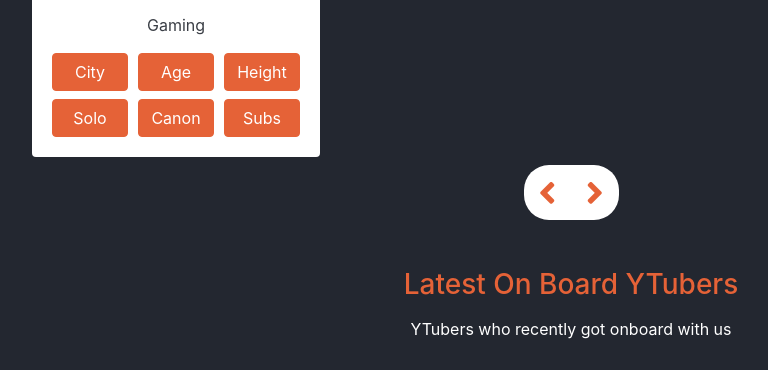
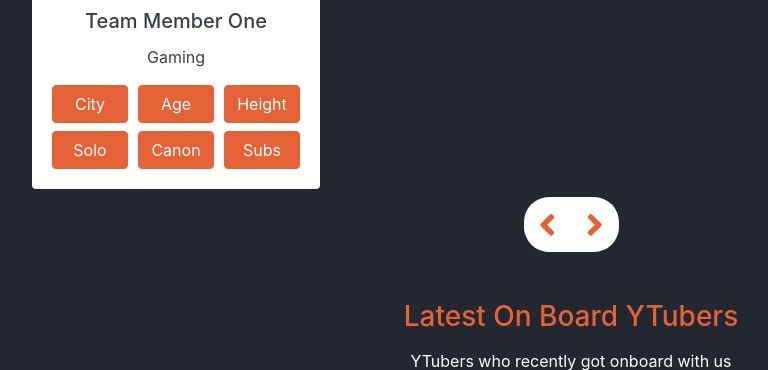
Before and after one commit to kisho1131/HireYoutubers, a Django app: page / in a window 1280 px wide. Shown: the part 3070-3440 px from the top of the page, without its empty margins (69-837 px from the left). Run offline with Django 3.2, Linux system fonts and the light colour scheme.

Commit message:
update static (css)

```diff
--- a/HireYoutubers/static/css/style.css
+++ b/HireYoutubers/static/css/style.css
@@ -76,9 +76,6 @@
 	border-radius: 5px;
 }
 
-.controls {
-}
-
 .controls i {
 	background-color: #fff;
 	padding: 10px 15px;
--- a/HireYoutubers/templates/base.html
+++ b/HireYoutubers/templates/base.html
@@ -16,9 +16,9 @@
 
   <!-- slick cdn -->
   <!-- Add the slick-theme.css if you want default styling -->
-  <link rel="stylesheet" type="text/css" href="//cdn.jsdelivr.net/npm/slick-carousel@1.8.1/slick/slick.css" />
+  <link rel="stylesheet" type="text/css" href="https://cdn.jsdelivr.net/npm/slick-carousel@1.8.1/slick/slick.css" />
   <!-- Add the slick-theme.css if you want default styling -->
-  <link rel="stylesheet" type="text/css" href="//cdn.jsdelivr.net/npm/slick-carousel@1.8.1/slick/slick-theme.css" />
+  <link rel="stylesheet" type="text/css" href="https://cdn.jsdelivr.net/npm/slick-carousel@1.8.1/slick/slick-theme.css" />
   <!-- bootstrap cdn -->
   <link rel="stylesheet" href="https://cdn.jsdelivr.net/npm/bootstrap@4.5.3/dist/css/bootstrap.min.css"
     integrity="sha384-TX8t27EcRE3e/ihU7zmQxVncDAy5uIKz4rEkgIXeMed4M0jlfIDPvg6uqKI2xXr2" crossorigin="anonymous">
--- a/HireYoutubers/templates/webpages/home.html
+++ b/HireYoutubers/templates/webpages/home.html
@@ -4,7 +4,7 @@
 <main class="home">
     <div class="top" data-slick='{"slidesToShow": 1, "slidesToScroll": 1}'>
       <div class="top-banner">
-        <img src="{% static './assets/images/bg-banner.png' %}" alt="" class="img-fluid w-100">
+        <img src="{% static './assets/images/bg-banner.png'%}" alt="" class="img-fluid w-100">
         <div class="top-container d-flex flex-column pl-5">
           <h1>
             For Product
@@ -36,10 +36,10 @@
       </form>
     </section>
 
-    <section class="container mt-3">
+    <section class="container mt-5 mb-5">
       <h3 class="text-center">Featured YTubers</h3>
       <p class="pt-2 pb-3 text-center">YTubers that did extra ordinary last month</p>
-      <div class="team slider" data-slick='{"slidesToShow": 3, "slidesToScroll": 1}'>
+      <div class="team slider" data-slick='{"slidesToShow": 1, "slidesToScroll": 1}'>
 
         <!-- person 1 -->
         <div class="card border-0 text-center ml-3 mr-3">
@@ -189,7 +189,7 @@
             </div>
           </div>
         </div>
-      </div>
+     </div>
 
 
       <div class="controls d-flex justify-content-center mt-2 mb-2">
@@ -209,8 +209,8 @@
         <div class="card border-0 text-center">
           <div>
             <img src="https://placeimg.com/640/480/people" class="card-img-top" alt="team-member">
+          </div>
 
-          </div>
           <div class="card-body">
             <h5 class="card-title">Team Member One</h5>
             <p class="card-text">Gaming</p>
```
Also changed, not shown: HireYoutubers/static/css/utils.css (+6 -1 lines).
